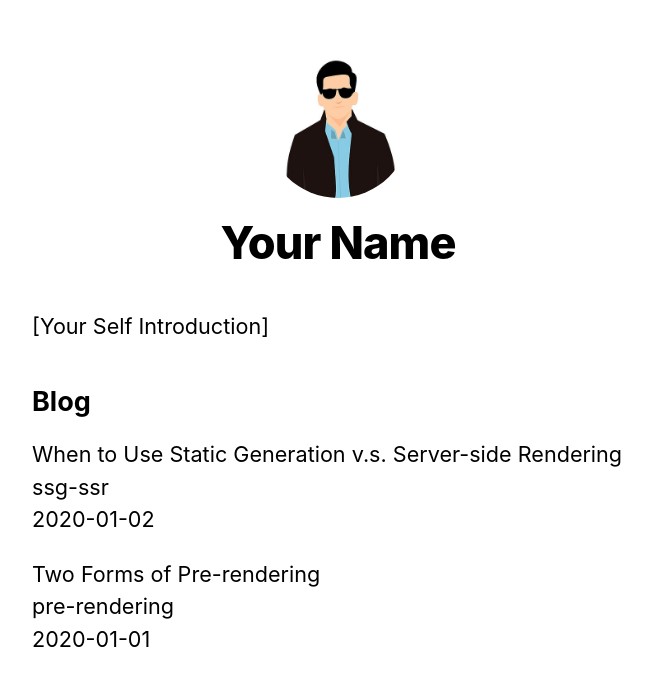
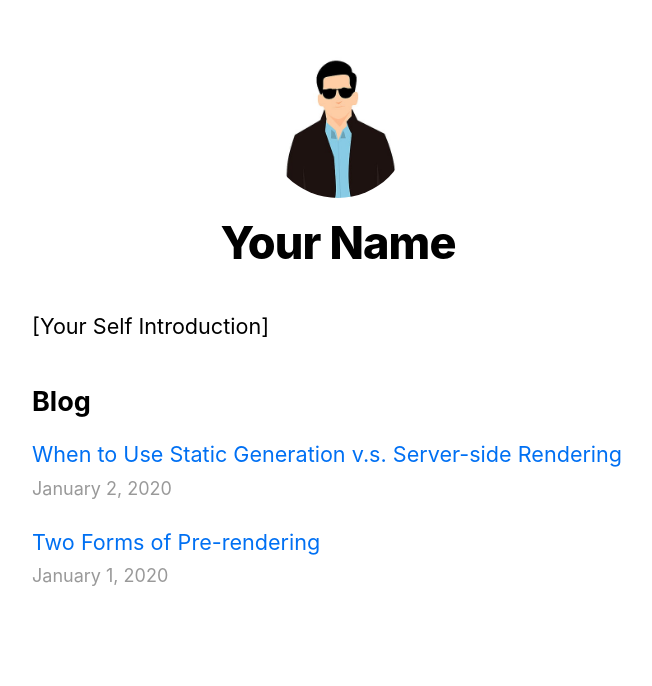
Before and after one commit to MathewLaskowski/naday, a Next.js app: page / in a window 1280 px wide. Shown: the top 686 px of the page, without its empty margins (302-954 px from the left). Built offline with nearby package versions, Linux system fonts and the light colour scheme.

Commit message:
adding links to index page

```diff
--- a/pages/index.js
+++ b/pages/index.js
@@ -1,5 +1,8 @@
 import React from 'react'
 import Head from 'next/head'
+
+import Date from '../components/date';
+import Link from 'next/link';
 import Layout, { siteTitle } from '../components/layout'
 import utilStyles from '../styles/utils.module.css'
 
@@ -19,11 +22,13 @@
         <ul className={utilStyles.list}>
           {allPostsData.map(({ id, date, title }) => (
             <li className={utilStyles.listItem} key={id}>
-              {title}
+              <Link href="/posts/[id]" as={`/posts/${id}`}>
+                <a>{title}</a>
+              </Link>
               <br />
-              {id}
-              <br />
-              {date}
+              <small className={utilStyles.lightText}>
+                <Date dateString={date} />
+              </small>
             </li>
           ))}
         </ul>
```
